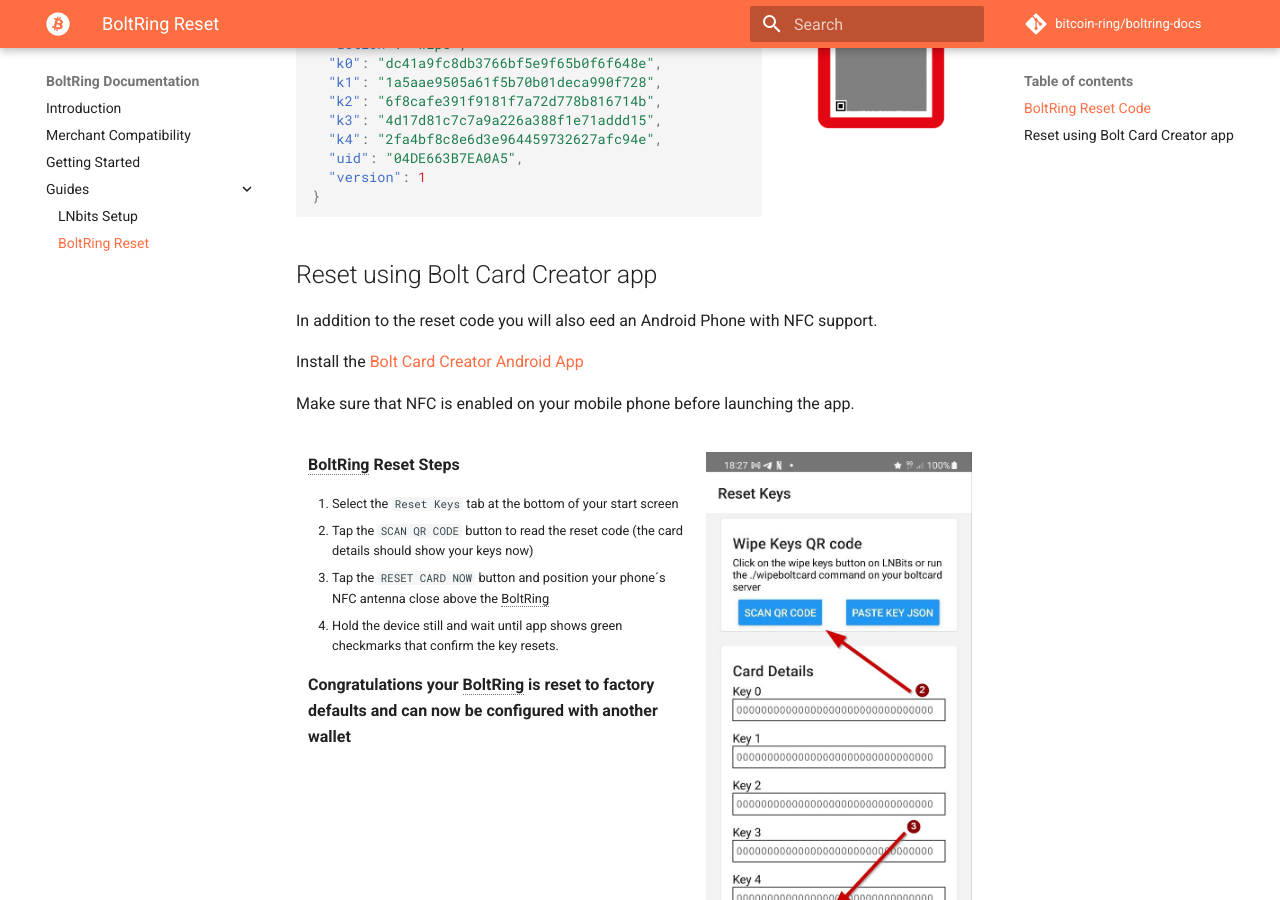
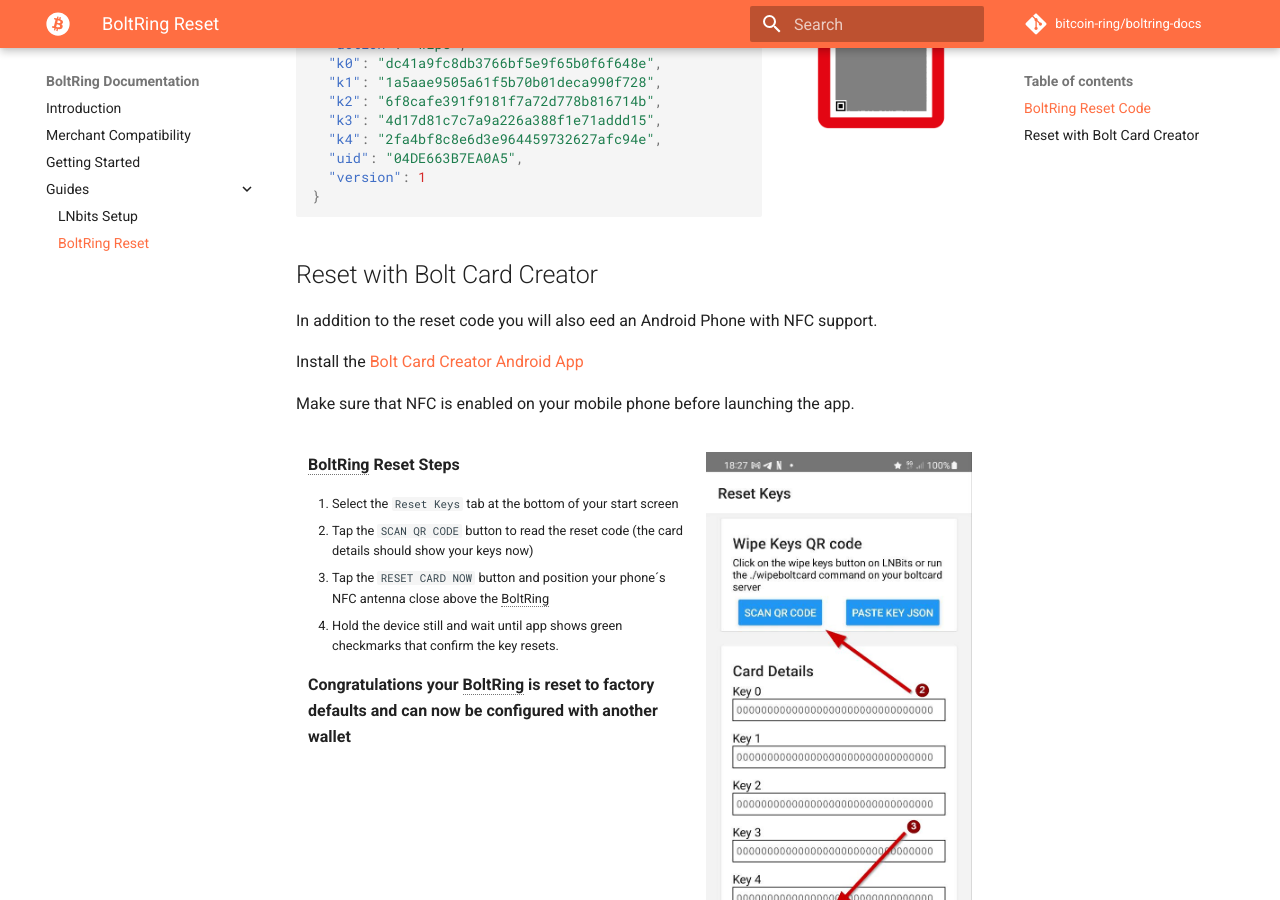
Before and after one commit to bitcoin-ring/boltring-docs, an MkDocs documentation site: the page built from docs/boltring-reset.md, in a window 1280 px wide and 900 px high, scrolled down 486 px. Built offline with MkDocs 1.6.1 and Material for MkDocs 9.7.7, drawn with Linux system fonts in a browser that asks for light colours; comment, search, counter and statistics services are not loaded.

Commit message:
Change title

````diff
--- a/docs/boltring-reset.md
+++ b/docs/boltring-reset.md
@@ -26,7 +26,7 @@
 }
 ```
 
-## Reset using Bolt Card Creator app
+## Reset with Bolt Card Creator
 
 In addition to the reset code you will also eed an Android Phone with NFC support.
 
````
